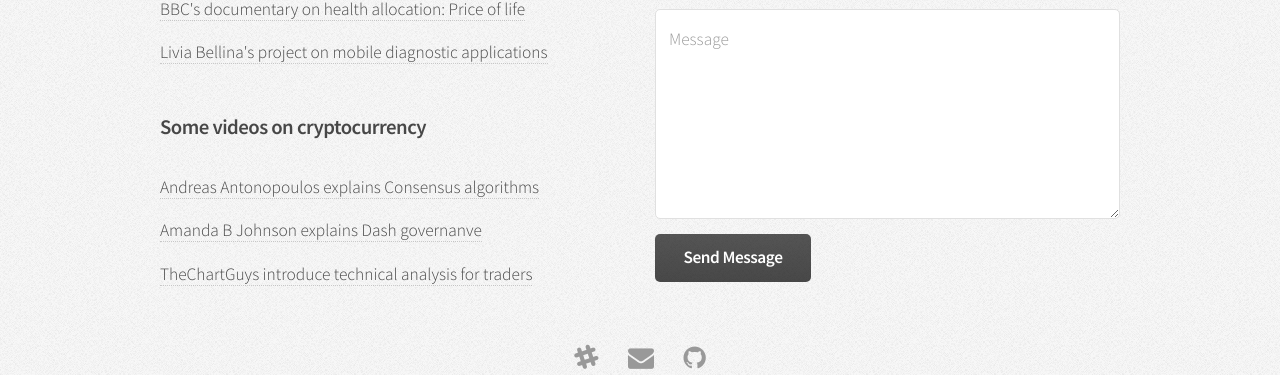
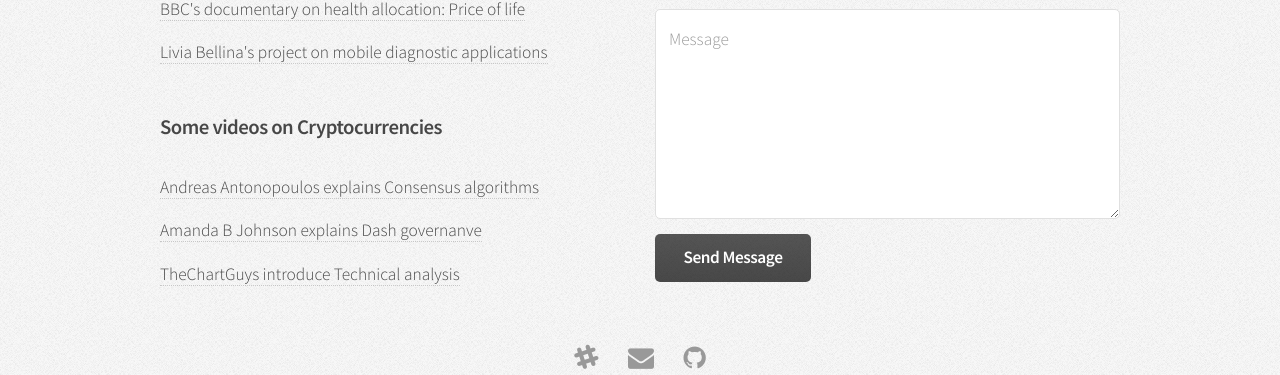
Before and after one commit to e-HEAL/e-heal.github.io, a Jekyll site: the page built from index.html, in a window 1280 px wide. Shown: the part 1743-2118 px from the top of the page. Built offline with Jekyll 4.4.1, drawn with Linux system fonts in a browser that asks for light colours; the list of posts is cut into pages by our own code; comment, search, counter and statistics services are not loaded.

Commit message:
Update footer.html

```diff
--- a/_includes/footer.html
+++ b/_includes/footer.html
@@ -11,11 +11,11 @@
 										<li><a href="http://www.adamwishart.info/the-price-of-life/">BBC's documentary on health allocation: Price of life</a></li>
 										<li><a href="https://www.youtube.com/watch?v=SRj3f_WNNos">Livia Bellina's project on mobile diagnostic applications</a></li>
 									</ul>
-									<h3>Some videos on cryptocurrency</h3>
+									<h3>Some videos on Cryptocurrencies</h3>
 									<ul class="links">
 										<li><a href="https://www.youtube.com/watch?v=sE7998qfjgk">Andreas Antonopoulos explains Consensus algorithms</a></li>
 										<li><a href="https://www.youtube.com/watch?v=jHsVU1LBuAY">Amanda B Johnson explains Dash governanve</a></li>
-										<li><a href="https://www.youtube.com/watch?v=rlZRtQkfK04">TheChartGuys introduce technical analysis for traders</a></li>
+										<li><a href="https://www.youtube.com/watch?v=rlZRtQkfK04">TheChartGuys introduce Technical analysis</a></li>
 									</ul>
 
 								</section>
```
